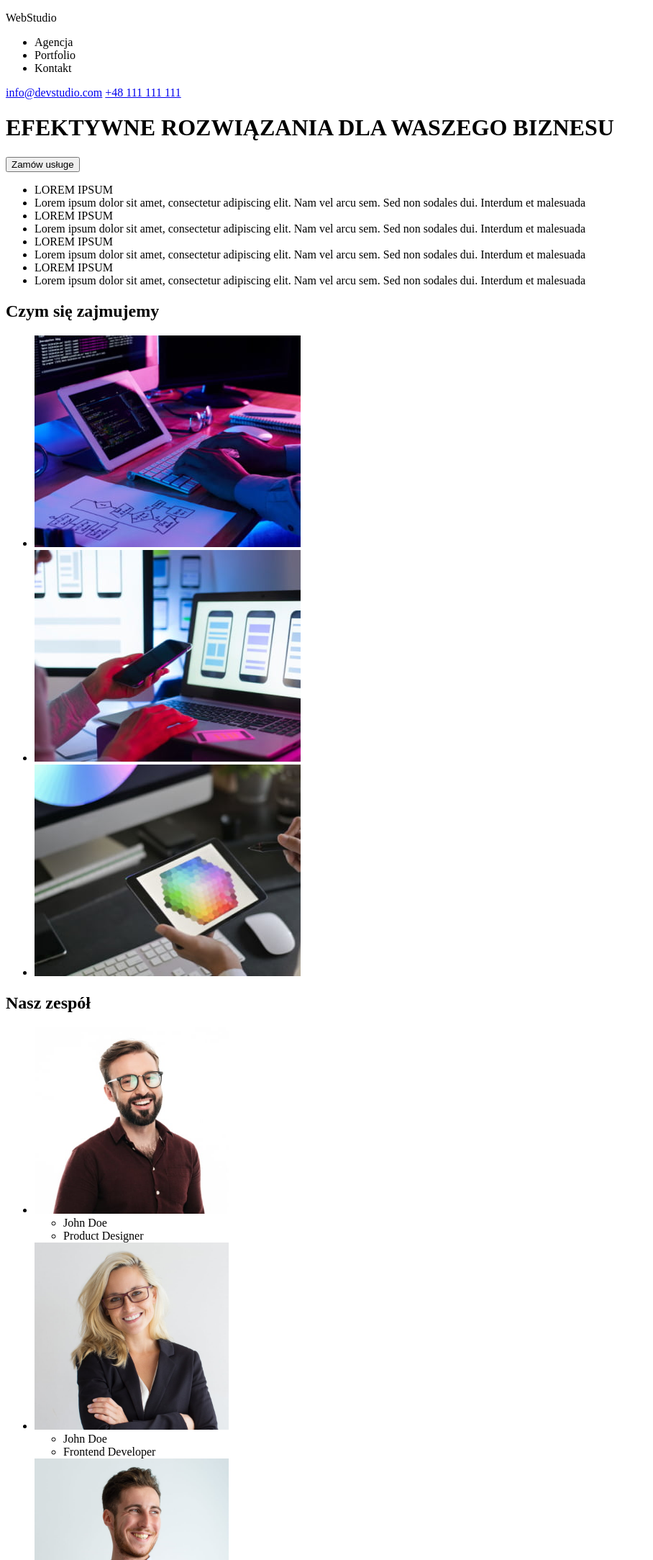
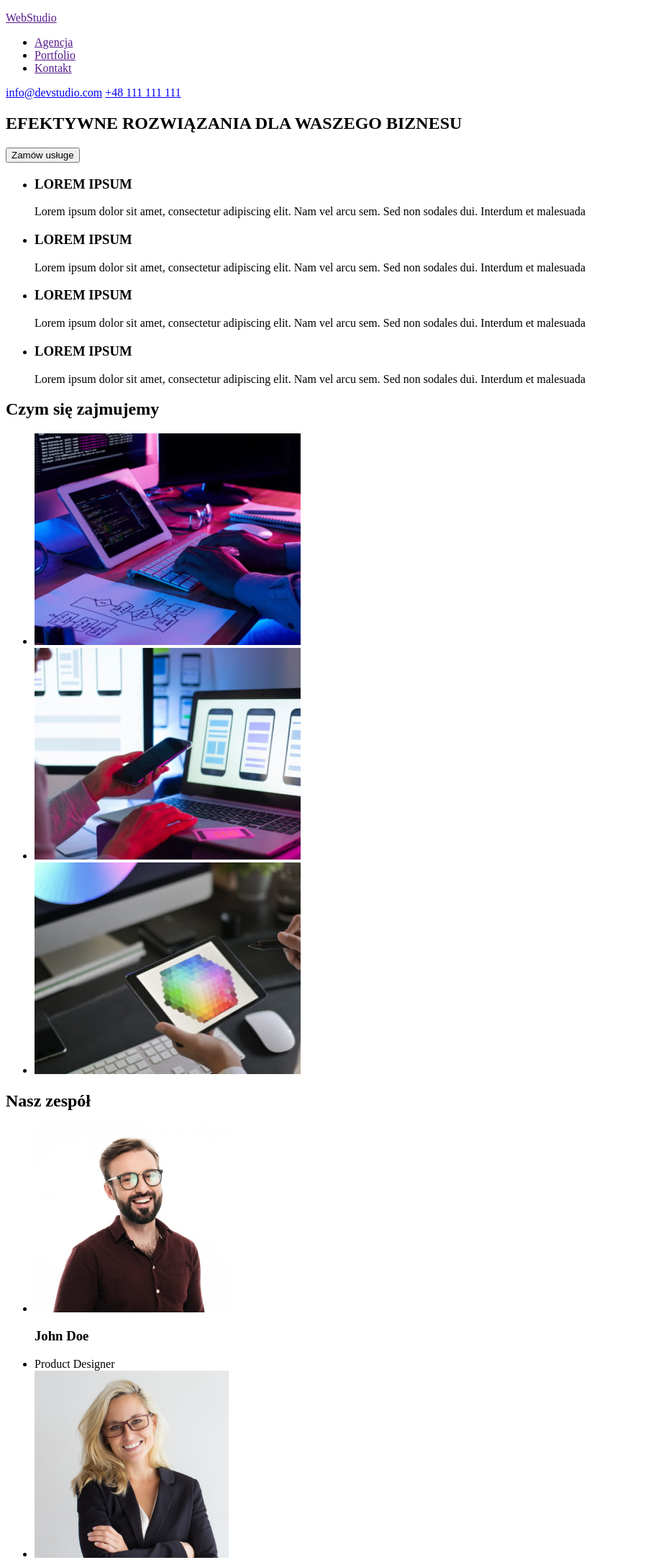
Before and after one commit to mkalenicz/goit-markup-hw-01, a plain HTML site: page index.html in a window 1280 px wide. Shown: the top 2167 px of the page at 72% size, without its empty margins (0-908 px from the left). Drawn offline with Linux system fonts and the light colour scheme.

Commit message:
changes after first review

```diff
--- a/index.html
+++ b/index.html
@@ -1,6 +1,5 @@
 <!DOCTYPE html>
 <html lang="en">
-
   <head>
     <meta charset="UTF-8" />
     <meta http-equiv="X-UA-Compatible" content="IE=edge" />
@@ -10,118 +9,133 @@
   </head>
 
   <body>
-  <!-- Nagłówek -->
+    <!-- Header -->
     <header>
-    <p>WebStudio</p>
+      <p><a href="" title="WebStudio">WebStudio</a></p>
       <nav>
         <ul>
-        <li>Agencja</li>
-        <li>Portfolio</li>
-        <li>Kontakt</li>
+          <li><a href="" title="Agencja">Agencja</a></li>
+          <li><a href="" title="Portfolio">Portfolio</a></li>
+          <li><a href="" title="Kontakt">Kontakt</a></li>
         </ul>
       </nav>
       <adress>
-      <!-- Link do adresu e-mail  -->
+        <!-- email  -->
         <a href="mailto:info@devstudio.com">info@devstudio.com</a>
-      <!-- Link do numeru telefonu -->
+        <!-- phone -->
         <a href="tel:+48111111111">+48 111 111 111</a>
       </adress>
     </header>
-  <!-- Unikalna zawartość strony -->
+
+    <!-- Main -->
     <main>
+      <!-- Banner section -->
+      <section>
         <div>
           <h1>EFEKTYWNE ROZWIĄZANIA DLA WASZEGO BIZNESU</h1>
           <button type="button">Zamów usługe</button>
         </div>
+      </section>
+
+      <!-- Lorem ipsum section -->
+      <section>
         <div>
           <ul>
-        <li>LOREM IPSUM</li>
             <li>
+              <h3>LOREM IPSUM</h3>
               Lorem ipsum dolor sit amet, consectetur adipiscing elit. Nam vel
               arcu sem. Sed non sodales dui. Interdum et malesuada
             </li>
-        <li>LOREM IPSUM</li>
             <li>
+              <h3>LOREM IPSUM</h3>
               Lorem ipsum dolor sit amet, consectetur adipiscing elit. Nam vel
               arcu sem. Sed non sodales dui. Interdum et malesuada
             </li>
-        <li>LOREM IPSUM</li>
+
             <li>
+              <h3>LOREM IPSUM</h3>
               Lorem ipsum dolor sit amet, consectetur adipiscing elit. Nam vel
               arcu sem. Sed non sodales dui. Interdum et malesuada
             </li>
-        <li>LOREM IPSUM</li>
             <li>
+              <h3>LOREM IPSUM</h3>
               Lorem ipsum dolor sit amet, consectetur adipiscing elit. Nam vel
               arcu sem. Sed non sodales dui. Interdum et malesuada
             </li>
           </ul>
         </div>
+      </section>
 
+      <!-- What are we doing section-->
+      <section>
         <div>
           <h2>Czym się zajmujemy</h2>
           <ul>
             <li>
-          <img src="images/img6.jpg" alt="Close up image programer working his desk office" width="370" />
+              <img
+                src="images/img6.jpg"
+                alt="Close up image programer working his desk office"
+                width="370"
+              />
             </li>
             <li>
-          <img src="images/img1.jpg"
+              <img
+                src="images/img1.jpg"
                 alt="Web ui designers are developing application smartphones team creators is working interface mobile phones"
-            width="370" />
+                width="370"
+              />
             </li>
             <li>
-          <img src="images/img7.jpg" alt="Creative artist web design with working colour selection graphic tablet"
-            width="370" />
+              <img
+                src="images/img7.jpg"
+                alt="Creative artist web design with working colour selection graphic tablet"
+                width="370"
+              />
             </li>
           </ul>
         </div>
+      </section>
 
+      <!-- Our team section-->
+      <section>
         <div>
           <h2>Nasz zespół</h2>
           <ul>
             <li>
               <img src="images/img2.jpg" alt="John Doe - photo" width="270" />
-          <ul>
-            <li>John Doe</li>
+            </li>
+            <h3>John Doe</h3>
             <li>Product Designer</li>
-          </ul>
-        </li>
             <li>
               <img src="images/img3.jpg" alt="John Doe - photo" width="270" />
-          <ul>
-            <li>John Doe</li>
+            </li>
+            <h3>John Doe</h3>
             <li>Frontend Developer</li>
-          </ul>
-        </li>
             <li>
               <img src="images/img4.jpg" alt="John Doe - photo" width="270" />
-          <ul>
-            <li>John Doe</li>
+            </li>
+            <h3>John Doe</h3>
             <li>Marketing</li>
-          </ul>
-        </li>
             <li>
               <img src="images/img5.jpg" alt="John Doe - photo" width="270" />
-          <ul>
-            <li>John Doe</li>
+            </li>
+            <h3>John Doe</h3>
             <li>UI Designer</li>
           </ul>
-        </li>
-      </ul>
         </div>
+      </section>
     </main>
 
-  <!-- Stopka strony -->
+    <!-- Footer -->
     <footer>
       <adress>
         WebStudio <br />
         m. Warszawa, Aleje Jerozolimskie 21 <br />
-      <!-- Link do adresu e-mail  -->
+        <!-- e-mail  -->
         <a href="mailto:info@devstudio.com">info@devstudio.com</a>
-      <!-- Link do numeru telefonu -->
+        <!-- phone -->
         <a href="tel:+48111111111">+48 111 111 111</a>
       </adress>
     </footer>
   </body>
-
 </html>
```
Lines whose indentation alone changed are shown as unchanged.
